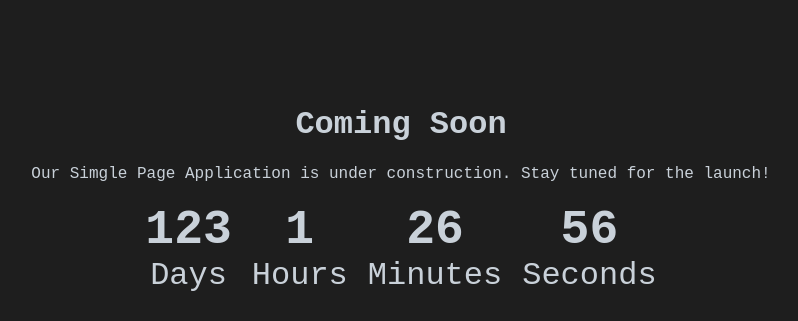
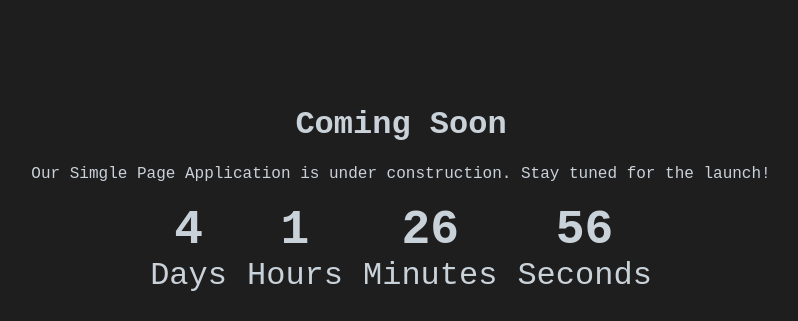
Before and after one commit to coelhof12/c3po-hub, a plain HTML site: page index.html in a window 1280 px wide. Shown: the top 321 px of the page, without its empty margins (239-1037 px from the left). Drawn offline with Linux system fonts and the light colour scheme.

Commit message:
HTML & CSS corrections & Updating README.md
- Solved a syntax problem that was causing the clock on the "Coming Soon" page to be incorrect;
- Updated README.md file with the branches use instructions.

```diff
--- a/css/style.css
+++ b/css/style.css
@@ -1,5 +1,5 @@
 /*------------------------------------*\
-            #WAITING PAGE
+            #COMING SOON PAGE
 \*------------------------------------*/
 
 body {
--- a/js/script.js
+++ b/js/script.js
@@ -1,6 +1,7 @@
 document.addEventListener('DOMContentLoaded', () => {
+
     // Countdown timer functionality
-    const countdownDate = new Date('Dec 31, 2024 23:59:59').getTime();
+    const countdownDate = new Date('Sep 3, 2024 23:59:59').getTime();
 
     const updateCountdown = () => {
         const now = new Date().getTime();
```
Also changed, not shown: README.md.
